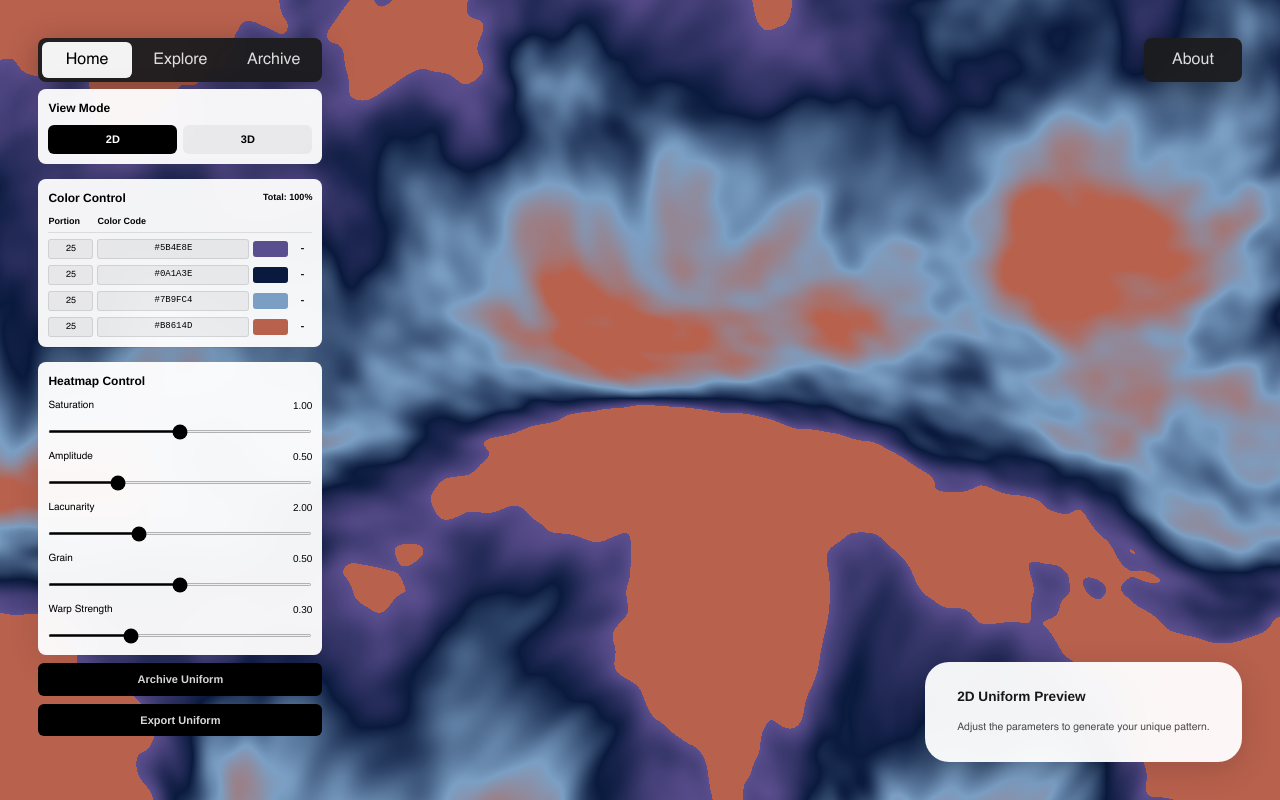
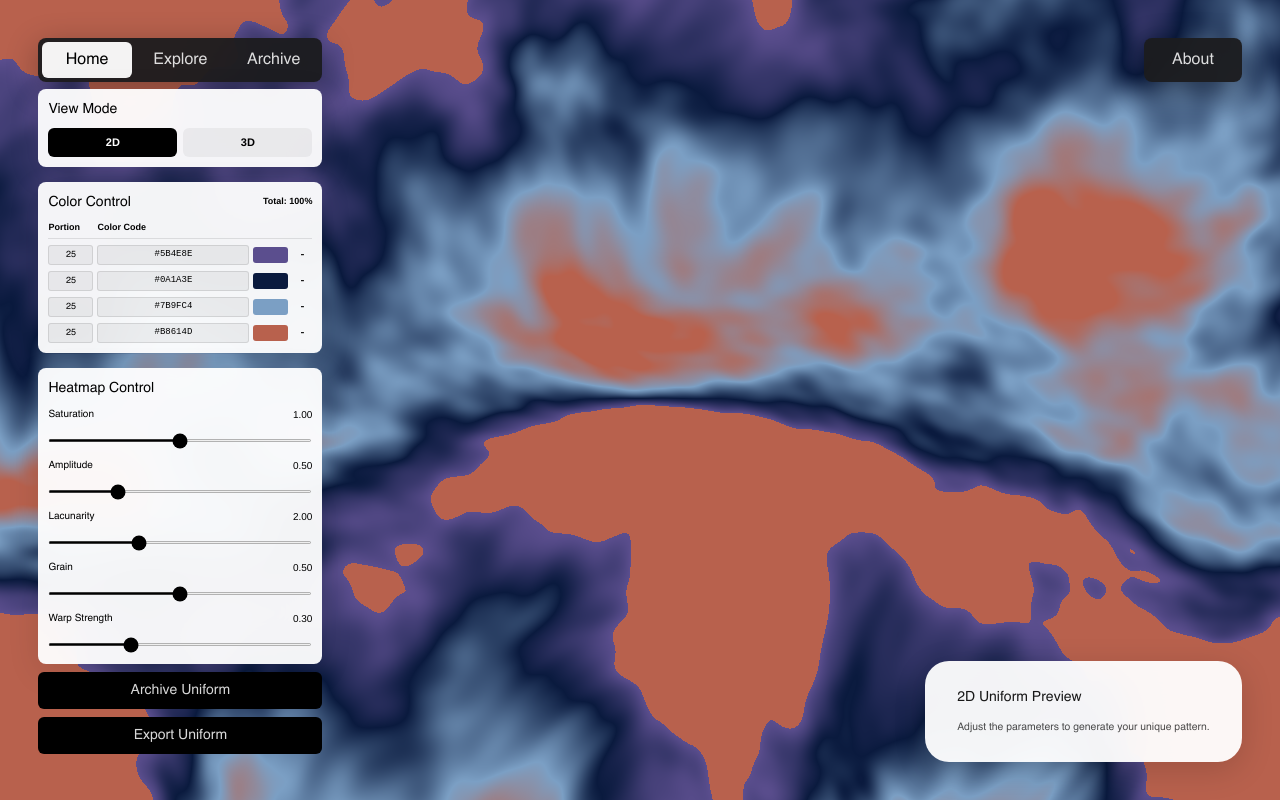
Before and after one commit to youngjungju/A2F, a Next.js app: page / in a window 1280 px wide. Built offline with nearby package versions, Linux system fonts and the light colour scheme.

Commit message:
style : View Mode, Color Control, Heatmap Control, Archive Uniform, Export Uniform, 2D Uniform Preview /Helvetica Regular 14

```diff
--- a/app/page.tsx
+++ b/app/page.tsx
@@ -92,8 +92,9 @@ export default function Home() {
             backgroundColor: '#000000',
             borderRadius: '6px',
             color: colors.dark.label.primary,
-            fontSize: '11px',
-            fontWeight: typography.fontWeight.semibold,
+            fontSize: '14px',
+            fontFamily: 'Helvetica, Arial, sans-serif',
+            fontWeight: 400,
             border: 'none',
             transition: `all ${interaction.duration.normal} ${interaction.easing.standard}`,
             cursor: 'pointer',
@@ -112,8 +113,9 @@ export default function Home() {
             backgroundColor: '#000000',
             borderRadius: '6px',
             color: colors.dark.label.primary,
-            fontSize: '11px',
-            fontWeight: typography.fontWeight.semibold,
+            fontSize: '14px',
+            fontFamily: 'Helvetica, Arial, sans-serif',
+            fontWeight: 400,
             border: 'none',
             transition: `all ${interaction.duration.normal} ${interaction.easing.standard}`,
             cursor: 'pointer',
@@ -276,8 +278,9 @@ export default function Home() {
       >
         <h2
           style={{
-            fontSize: typography.fontSize.headline,
-            fontWeight: typography.fontWeight.bold,
+            fontSize: '14px',
+            fontFamily: 'Helvetica, Arial, sans-serif',
+            fontWeight: 400,
             color: 'rgba(0, 0, 0, 0.9)',
             marginBottom: spacing[8],
           }}
--- a/components/ControlPanel.tsx
+++ b/components/ControlPanel.tsx
@@ -155,8 +155,9 @@ export default function ControlPanel({
   };
 
   const sectionTitleStyle = {
-    fontSize: '12px',
-    fontWeight: typography.fontWeight.semibold,
+    fontSize: '14px',
+    fontFamily: 'Helvetica, Arial, sans-serif',
+    fontWeight: 400,
     marginBottom: '8px',
     color: '#000000',
   };
```
